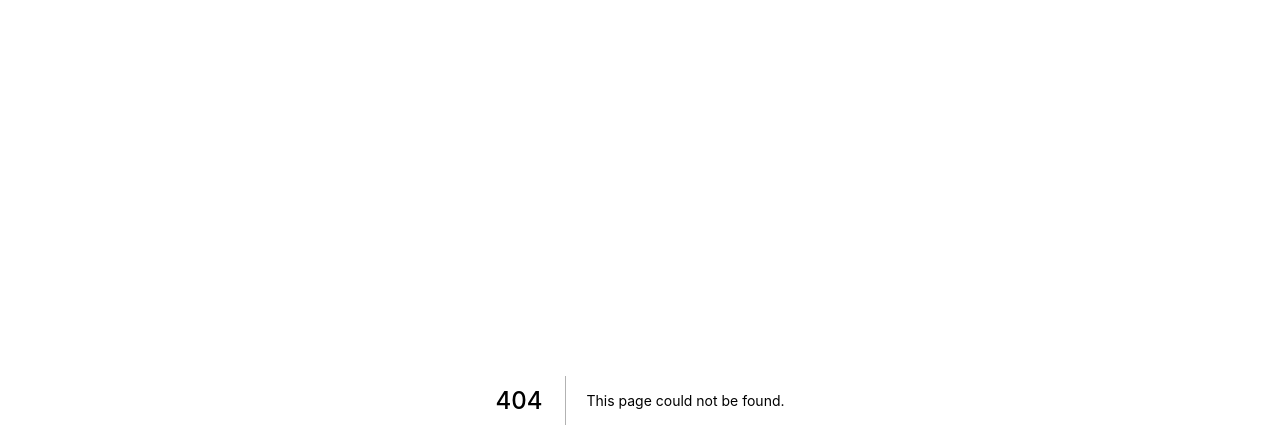
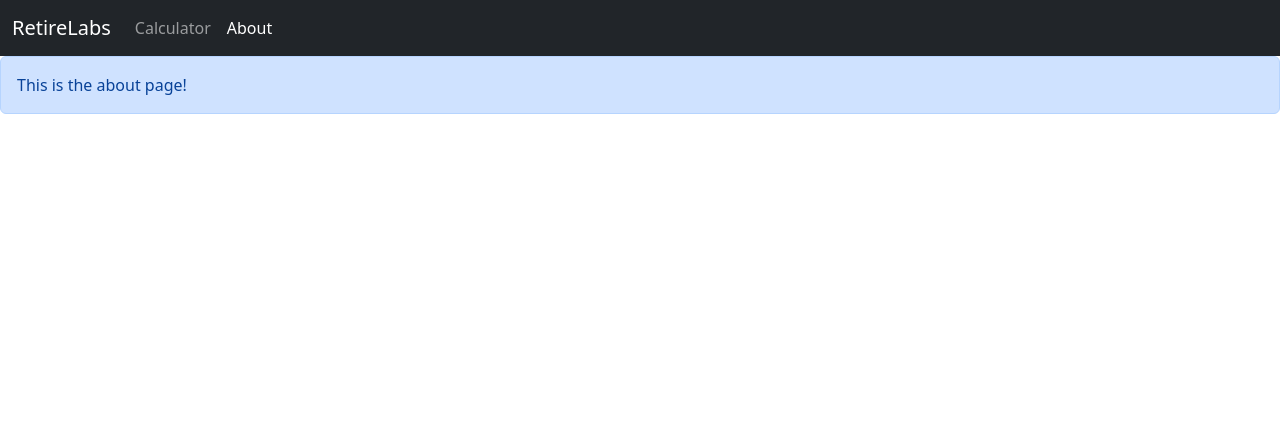
Before and after one commit to conman124/retirement-web, a Next.js app: page /about in a window 1280 px wide. Before the commit this address had no page. Shown: the top 448 px of the page. Built offline with nearby package versions, Linux system fonts and the light colour scheme.

Commit message:
Add navbar and redux

```diff
--- a/package.json
+++ b/package.json
@@ -11,6 +11,7 @@
   },
   "dependencies": {
     "@conman124/retirement": "^0.0.7",
+    "@reduxjs/toolkit": "^1.8.5",
     "@types/d3": "^7.4.0",
     "bootstrap": "^5.2.1",
     "d3": "^7.6.1",
@@ -18,6 +19,7 @@
     "react": "18.2.0",
     "react-bootstrap": "^2.5.0",
     "react-dom": "18.2.0",
+    "react-redux": "^8.0.2",
     "sass": "^1.54.9"
   },
   "devDependencies": {
--- a/pages/_app.tsx
+++ b/pages/_app.tsx
@@ -1,7 +1,40 @@
+import { Nav, Navbar } from "react-bootstrap";
+import Link from "next/link";
+import { useRouter } from "next/router";
+import { AppProps } from "next/app";
+import { Provider } from "react-redux";
 import "../styles/globals.scss";
+import store from "../store";
 
-function MyApp({ Component, pageProps }) {
-  return <Component {...pageProps} />;
+function MyLink({ href, children }) {
+  const router = useRouter();
+  const currentPath = router.pathname;
+
+  return (
+    <Link href={href} passHref>
+      <Nav.Link active={currentPath == href}>{children}</Nav.Link>
+    </Link>
+  );
+}
+
+function MyApp({ Component, pageProps }: AppProps) {
+  return (
+    <Provider store={store}>
+      <Navbar expand="lg" bg="dark" variant="dark">
+        <Link href="/" passHref>
+          <Navbar.Brand>RetireLabs</Navbar.Brand>
+        </Link>
+        <Navbar.Toggle aria-controls="basic-navbar-nav" />
+        <Navbar.Collapse id="basic-navbar-nav">
+          <Nav className="me-auto">
+            <MyLink href="/calculator">Calculator</MyLink>
+            <MyLink href="/about">About</MyLink>
+          </Nav>
+        </Navbar.Collapse>
+      </Navbar>
+      <Component {...pageProps} />
+    </Provider>
+  );
 }
 
 export default MyApp;
--- /dev/null
+++ b/pages/about.tsx
@@ -0,0 +1,5 @@
+import { Alert } from "react-bootstrap";
+
+export default function Home() {
+  return <Alert variant="primary">This is the about page!</Alert>;
+}
--- /dev/null
+++ b/pages/calculator.tsx
@@ -0,0 +1,5 @@
+import { Alert } from "react-bootstrap";
+
+export default function Home() {
+  return <Alert variant="primary">This is the calculator page!</Alert>;
+}
--- /dev/null
+++ b/store/index.ts
@@ -0,0 +1,21 @@
+import { configureStore, ThunkAction, Action } from "@reduxjs/toolkit";
+
+export function makeStore() {
+  return configureStore({
+    reducer: {
+      //[slice.name]: slice.reducer,
+    },
+    devTools: true,
+  });
+}
+
+export type AppStore = ReturnType<typeof makeStore>;
+export type AppState = ReturnType<AppStore["getState"]>;
+export type AppThunk<ReturnType = void> = ThunkAction<
+  ReturnType,
+  AppState,
+  unknown,
+  Action
+>;
+
+export default makeStore();
--- a/styles/globals.scss
+++ b/styles/globals.scss
@@ -1 +1,3 @@
+$navbar-padding-x: 0.75rem;
+
 @import "~bootstrap/scss/bootstrap";
```
Also changed, not shown: 1 other file (tests, documents, lock files or other folders).
